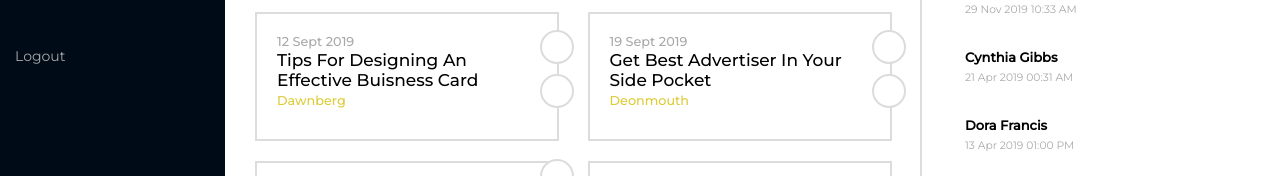
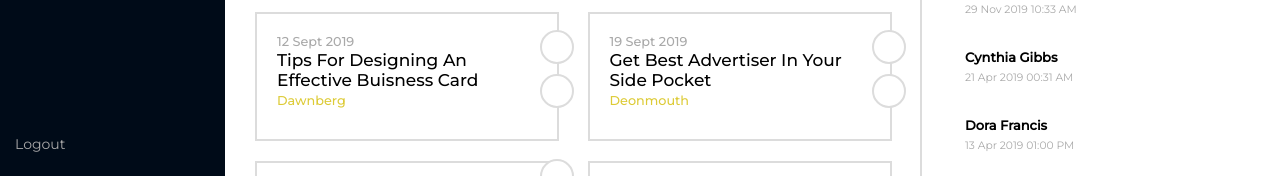
Before and after one commit to Iambizi/symbiosis-exercise, a website with bundled scripts: page index.html in a window 1280 px wide. Shown: the part 478-654 px from the top of the page. Built offline with nearby package versions, Linux system fonts and the light colour scheme; a script that the page names is missing.

Commit message:
logout placement fix ff

```diff
--- a/scss/style.scss
+++ b/scss/style.scss
@@ -55,7 +55,7 @@ body {
     }
     #logout {
       position: relative;
-      top: 45%;
+      top: 56%;
       padding-left: 15px;
       font-size: 14px;
       svg {
@@ -317,7 +317,7 @@ body {
   body {
     #sidebar {
       // #logout {
-      //   top: 44%;
+      //   top: 56%;
       // }
       svg {
         height: 20px;
@@ -359,7 +359,7 @@ body {
   body {
     #sidebar {
       // #logout {
-      //   top: 44%;
+      //   top: 54%;
       // }
       svg {
         height: 20px;
@@ -401,7 +401,7 @@ body {
   body {
     #sidebar {
       // #logout {
-      //   top: 50%;
+      //   top: 55%;
       // }
       svg {
         height: 20px;
@@ -453,7 +453,7 @@ body {
   body {
     #sidebar {
       // #logout {
-      //   top: 50%;
+      //   top: 53%;
       // }
       svg {
         height: 20px;
```
Also changed, not shown: css/style.css.
